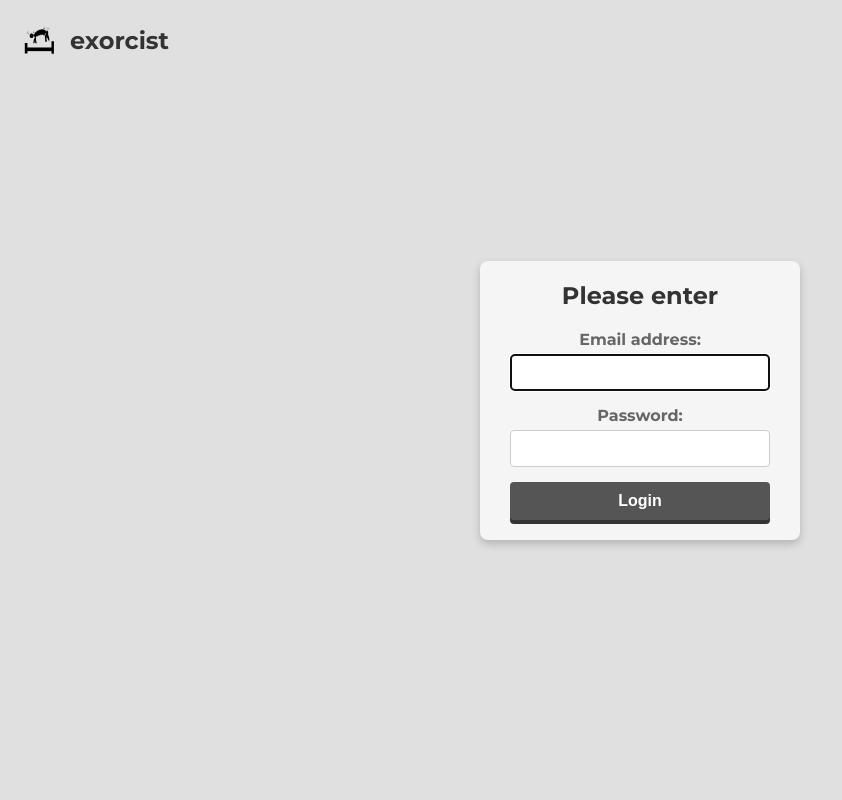
After one commit to Didilya/storytell, a Django app: page /login/ in a window 1280 px wide. The commit adds this page. Shown: the whole page, without its empty margins (0-842 px from the left). Run offline with Django 4.2, Linux system fonts and the light colour scheme.

Commit message:
added login with django sessions

```diff
--- a/core/templates/main_page.html
+++ b/core/templates/main_page.html
@@ -197,7 +197,7 @@
             <input type="text" class="search-input" placeholder="Search...">
             <button class="search-button">🔍</button>
         </div>
-        <a href="#" class="signup-link">
+        <a href="/login" class="signup-link">
             <span class="signup-icon">👤</span> Sign Up
         </a>
     </div>
--- a/core/views.py
+++ b/core/views.py
@@ -5,7 +5,7 @@ from core.utils.queries import (
     get_topics_entries,
     get_trending_topics,
     get_all_entries,
-    get_topics_most_fav_topic,
+    get_topics_most_fav_entry,
 )
 from core.serializers import TopicSerializer, EntrySerializer
 
@@ -54,7 +54,7 @@ class MainPageView(TemplateResponseMixin, View):
         context = {
             "entries": entries_data,
             "top_topics": top_topics_data,
-            "all_best_entries": get_topics_most_fav_topic(top_topics_ids),
+            "all_best_entries": get_topics_most_fav_entry(top_topics_ids),
         }
         logger.debug(f"ALL CONTEXT {context}")
         return self.render_to_response(context)
--- a/exorcist/settings.py
+++ b/exorcist/settings.py
@@ -185,3 +185,7 @@ else:
         filename="log_file.log",
         filemode="a",
     )
+
+LOGIN_REDIRECT_URL = "/"  # Redirects users here after login
+LOGOUT_REDIRECT_URL = "/login/"  # Redirects users here after logout
+LOGIN_URL = "/login/"  # URL for the login page if accessing a protected view
--- a/exorcist/urls.py
+++ b/exorcist/urls.py
@@ -21,4 +21,5 @@ from django.urls import path, include
 urlpatterns = [
     path("admin/", admin.site.urls),
     path("", include("core.urls")),
+    path("", include("users.urls")),
 ]
--- /dev/null
+++ b/users/templates/registration/login.html
@@ -0,0 +1,132 @@
+{% load static %}
+<!DOCTYPE html>
+<html lang="en">
+<head>
+    <meta charset="UTF-8">
+    <meta name="viewport" content="width=device-width, initial-scale=1.0">
+    <title>exorcist - Login</title>
+    <style>
+        /* Importing Google Font */
+        @import url('https://fonts.googleapis.com/css2?family=Montserrat:wght@400;700&display=swap');
+
+        /* Reset default margins and padding */
+        * {
+            margin: 0;
+            padding: 0;
+            box-sizing: border-box;
+        }
+
+        /* Body styling */
+        body {
+            font-family: 'Montserrat', sans-serif;
+            background-color: #e0e0e0;
+            color: #333;
+            display: flex;
+            flex-direction: column;
+            align-items: center;
+            justify-content: center;
+            height: 100vh;
+        }
+
+        /* Header styling */
+        header {
+            position: absolute;
+            top: 20px;
+            left: 20px;
+        }
+
+        .logo {
+            display: flex;
+            align-items: center;
+        }
+
+        .logo-image {
+            width: 40px;
+            height: 40px;
+            margin-right: 10px;
+            /* Ensure no background color on the image */
+            background-color: transparent;
+        }
+
+        .logo h1 {
+            font-size: 1.5em;
+            color: #333;
+            text-transform: lowercase;
+        }
+
+        /* Main container for the login form */
+        .login-container {
+            background-color: #f5f5f5;
+            border-radius: 8px;
+            padding: 20px 30px;
+            width: 320px;
+            text-align: center;
+            box-shadow: 0 4px 8px rgba(0, 0, 0, 0.2);
+        }
+
+        .login-container h2 {
+            margin-bottom: 20px;
+            font-size: 1.5em;
+            color: #333;
+        }
+
+        /* Form labels and input fields */
+        form label {
+            display: block;
+            margin-bottom: 5px;
+            font-weight: bold;
+            color: #666;
+        }
+
+        form input {
+            width: 100%;
+            padding: 10px;
+            margin-bottom: 15px;
+            border-radius: 4px;
+            border: 1px solid #ccc;
+        }
+
+        /* 3D Login button */
+        .login-button {
+            width: 100%;
+            padding: 10px;
+            font-size: 1em;
+            font-weight: bold;
+            color: #fff;
+            background-color: #555;
+            border: none;
+            border-radius: 4px;
+            box-shadow: 0 4px #333;
+            cursor: pointer;
+            transition: all 0.2s;
+        }
+
+        .login-button:hover {
+            background-color: #444;
+        }
+
+        .login-button:active {
+            box-shadow: 0 2px #333;
+            transform: translateY(2px);
+        }
+    </style>
+</head>
+<body>
+    <header>
+        <div class="logo">
+            <img src="{% static 'core/images/exorcist_logo.png' %}" alt="Logo" class="logo-image"> <!-- Updated logo with transparent background -->
+            <h1>exorcist</h1>
+        </div>
+    </header>
+    <main>
+        <div class="login-container">
+            <h2>Please enter</h2>
+            <form method="post">
+                {% csrf_token %}
+                {{ form.as_p }}
+                <button type="submit" class="login-button">Login</button>
+            </form>
+        </div>
+    </main>
+</body>
+</html>
--- /dev/null
+++ b/users/urls.py
@@ -0,0 +1,8 @@
+# urls.py
+from django.urls import path
+from django.contrib.auth import views as auth_views
+
+urlpatterns = [
+    path("login/", auth_views.LoginView.as_view(), name="login"),
+    path("logout/", auth_views.LogoutView.as_view(), name="logout"),
+]
```
Also changed, not shown: core/utils/queries.py (+6 -7 lines), static/core/images/exorcist_logo.png.
